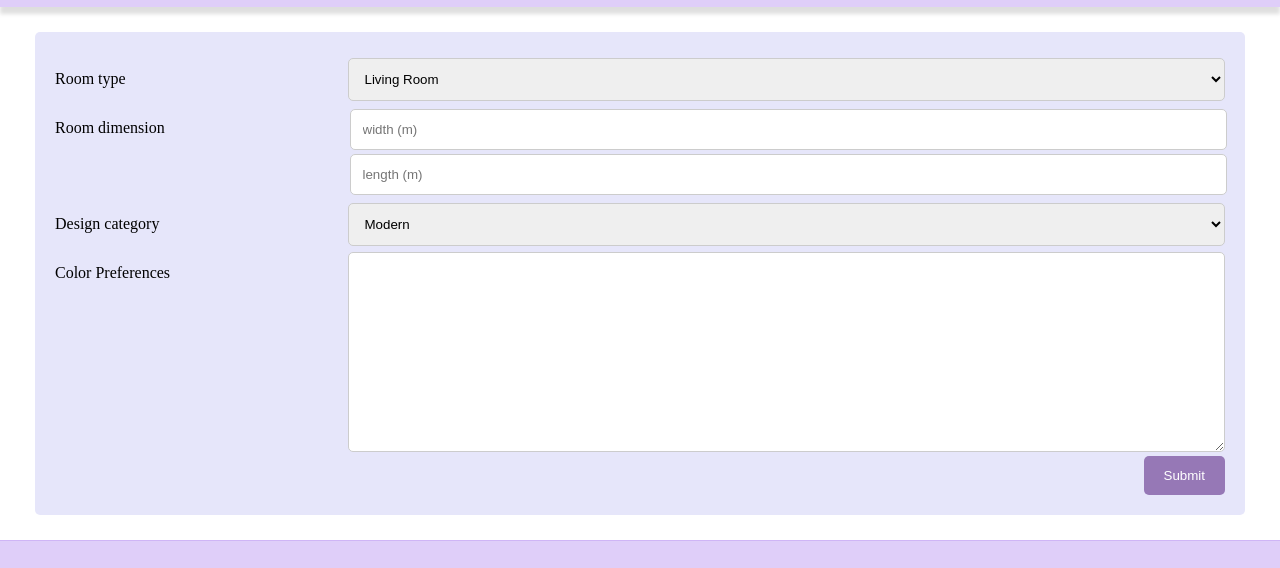
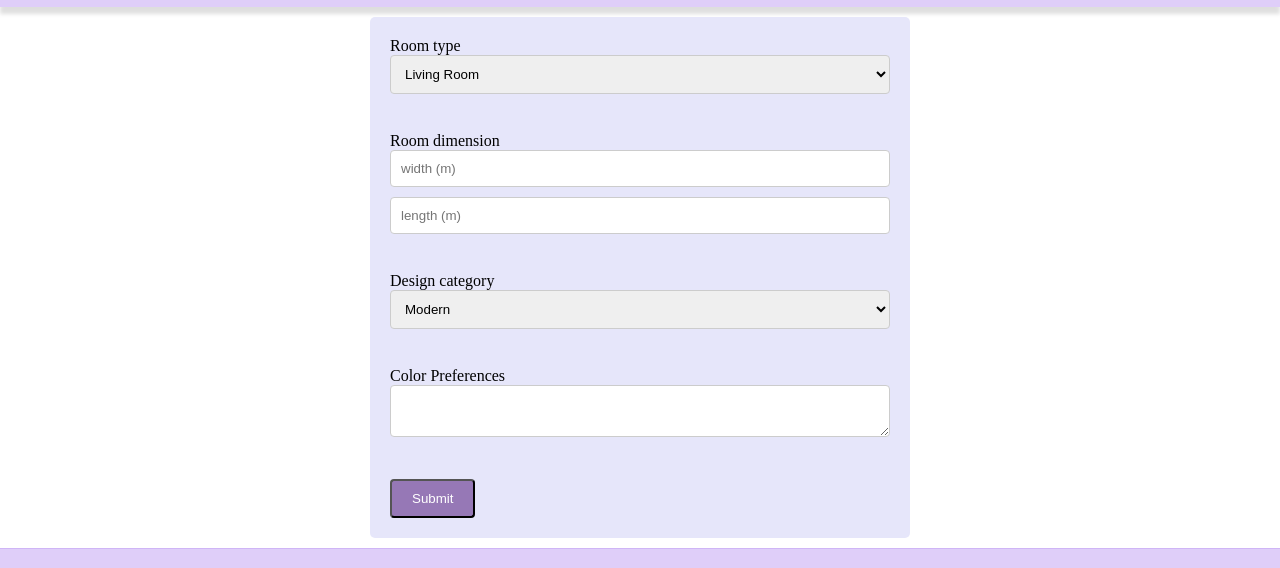
Before and after one commit to RawanSaud23/Artiscape_Interiors, a website: page Artiscape/public_html/consultation.html in a window 1280 px wide. Shown: the part 103-671 px from the top of the page. Drawn offline with Linux system fonts and the light colour scheme.

Commit message:
form css :)

```diff
--- a/Artiscape/public_html/consultation.html
+++ b/Artiscape/public_html/consultation.html
@@ -10,123 +10,84 @@ Click nbfs://nbhost/SystemFileSystem/Templates/ClientSide/html.html to edit this
         <meta name="viewport" content="width=device-width, initial-scale=1.0">
         <link rel="stylesheet" href="ArtiScape.css">
         <style>
-
-input[type=text], select, textarea {
-  width: 100%;
-  padding: 12px;
-  border: 1px solid #ccc;
+          /* Form container */
+          .container {
+            max-width: 500px;
+            margin: 10px auto;
+            padding: 20px;
+            background-color: #E6E6FA;
             border-radius: 5px;
-  box-sizing: border-box;
           }
 
+          /* Form labels */
           label {
-  padding: 12px 12px 12px 0;
-  display: inline-block;
+            display: block;
+            margin-bottom: 10px;
           }
 
-input[type=submit] {
+          /* Form inputs */
+          input[type="text"],textarea, select {
+            width: 100%;
+            padding: 10px;
+            border: 1px solid #ccc;
+            border-radius: 4px;
+            box-sizing: border-box;
+            margin-bottom: 10px;
+          }
+
+          /* Form submit button */
+          input[type="submit"] {
             background-color: #9678b6;
             color: white;
-  padding: 12px 20px;
-  border: none;
-  border-radius: 5px;
-  float: right;
-
+            padding: 10px 20px;
+            border-radius: 4px;
           }
 
-input[type=submit]:hover {
+          /* Form submit button hover effect */
+          input[type="submit"]:hover {
             background-color: #800080;
-}
-
-.container {
-  border-radius: 5px;
-  background-color: #E6E6FA  ;
-  padding: 20px;
-  margin: 25px;
-}
-
-.col-25 {
-  float: left;
-  width: 25%;
-  margin-top: 6px;
-}
-
-.col-75 {
-  float: left;
-  width: 75%;
-  margin-top: 6px;
-}
-
-/* Clear floats after the columns */
-.row:after {
-  content: "";
-  display: table;
-  clear: both;
-}
-
-#RoomD input{
-    margin: 2px;
           }
         </style>
     </head>
     <body>
-        <div id="header">
+
         <header>
             <nav>
                 <a href="ClientHomepage.html"><img id="logo" src="images/Logo.png" alt="Logo"/></a>
             </nav>
         </header>
-        </div>
 
         <main>
            <div class="container">
             <form action="" method="post">
-                <div class="row">
-                    <div class="col-25">
-                      <label for="Room">Room type</label>
-                    </div>
-                    <div class="col-75">
+
+                      <label for="Room">Room type
+
                       <select id="RoomType" name="RoomType">
                         <option value="LivingR">Living Room</option>
                         <option value="bedroom">bedroom</option>
                         <option value="Kitchen">Kitchen</option>
-                      </select>
-                    </div>
-                  </div>
-              <div class="row">
-                <div class="col-25">
-                  <label for="RoomD">Room dimension</label>
-                </div>
-                <div class="col-75" id="RoomD">
+                      </select></label> <br>
+
+                  <label for="RoomD">Room dimension
+
                   <input type="text" id="width" name="widthD" placeholder="width (m)">
                   <input type="text" id="length" name="lengthD" placeholder="length (m)">
-                </div>
-              </div>
+                </label><br>
 
-              <div class="row">
-                <div class="col-25">
-                  <label for="category">Design category</label>
-                </div>
-                <div class="col-75">
+                  <label for="category">Design category
+
                   <select id="country" name="country">
                     <option value="Modern">Modern</option>
                     <option value="Coasal">Coasal</option>
                     <option value="Minimalist">Minimalist</option>
-                  </select>
-                </div>
-              </div>
+                  </select></label><br>
 
-              <div class="row">
-                <div class="col-25">
-                  <label for="subject">Color Preferences</label>
-                </div>
-                <div class="col-75">
-                  <textarea id="subject" name="subject" placeholder="" style="height:200px"></textarea>
-                </div>
-              </div>
-              <div class="row">
+                  <label for="subject">Color Preferences
+
+                  <textarea id="subject" name="subject" placeholder=""></textarea></label><br>
+
                 <input type="submit" value="Submit">
-              </div>
             </form>
           </div>
         </main>
```
Lines whose indentation alone changed are shown as unchanged.
